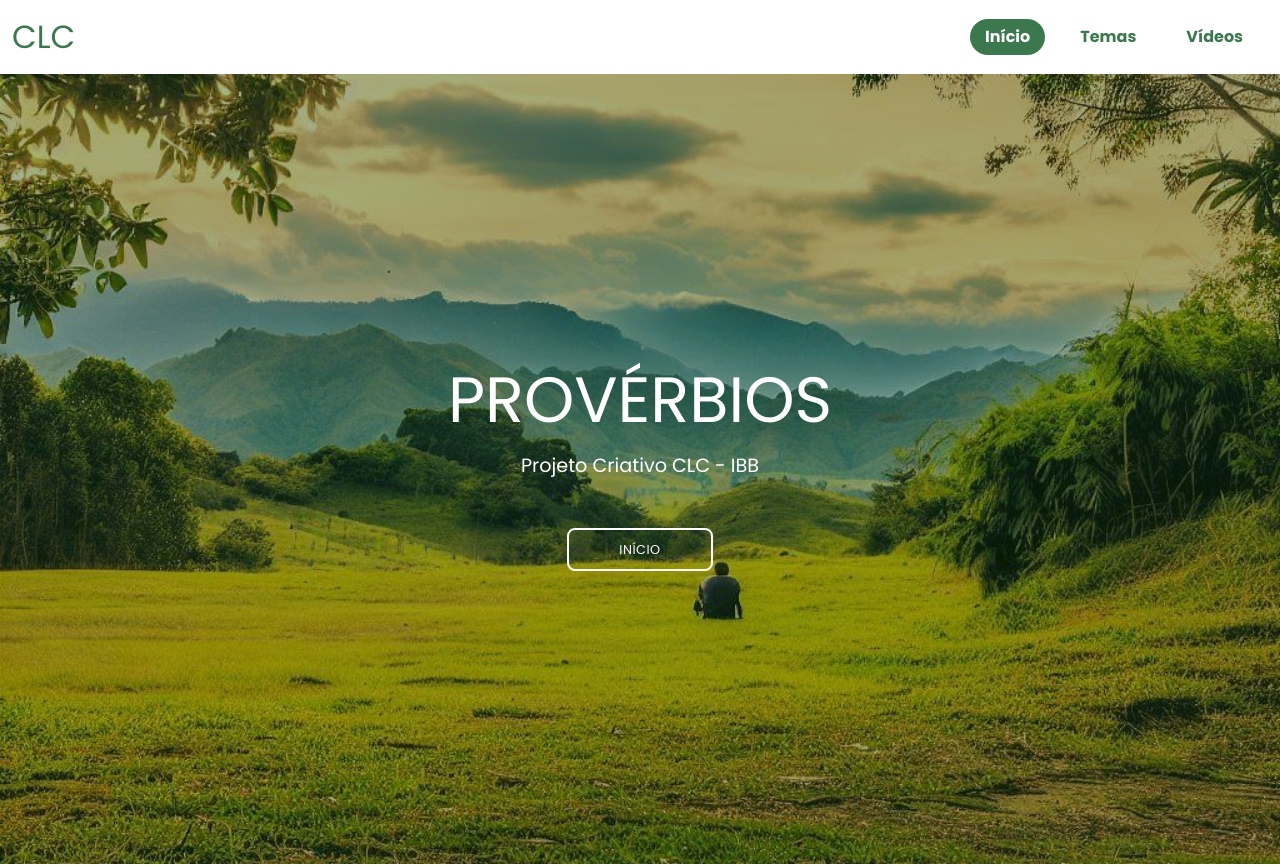
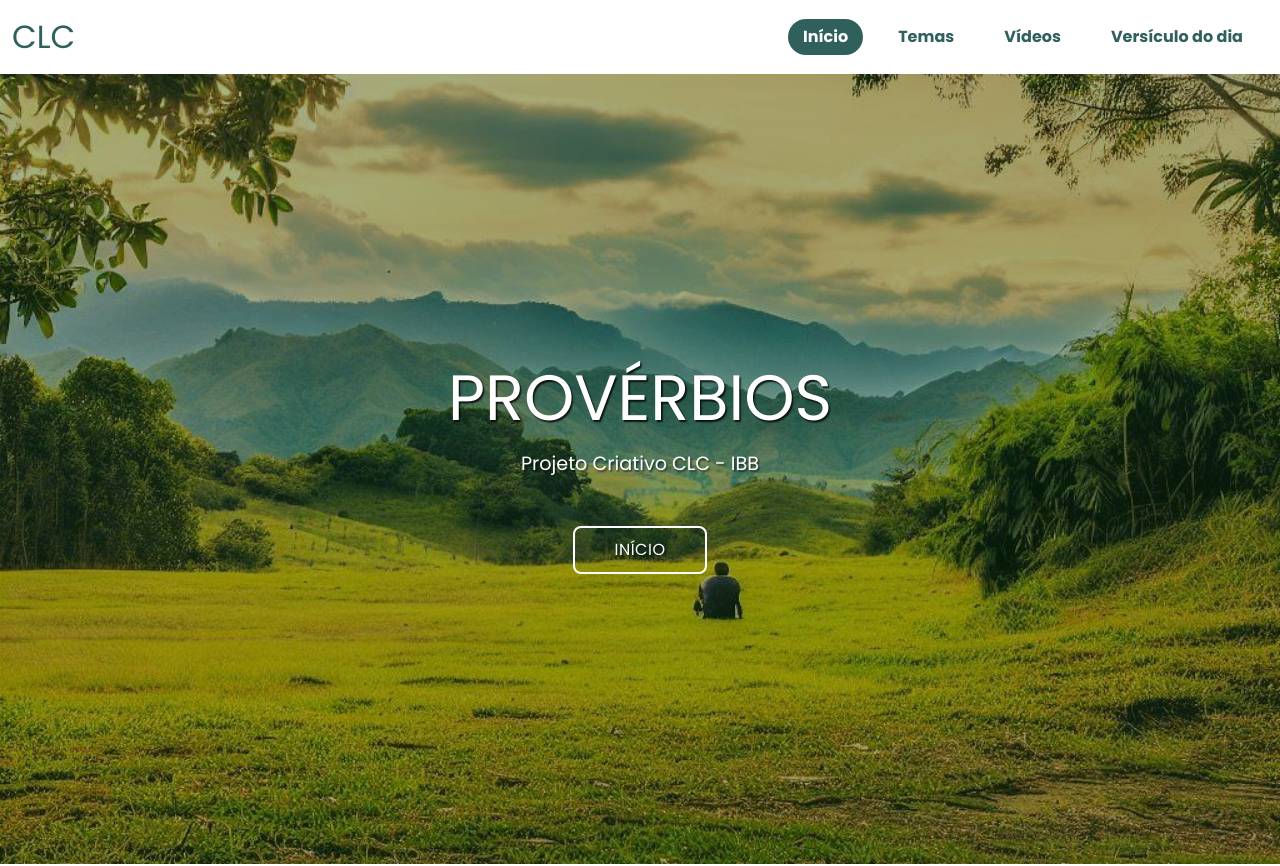
Before and after one commit to SuelanyBrito/Project-pv-frontend, an Angular app: page / in a window 1280 px wide. Shown: the top 866 px of the page. Built offline with nearby package versions, Linux system fonts and the light colour scheme; a web font is replaced by a local one.

Commit message:
change design

```diff
--- a/src/app/components/header/header.component.html
+++ b/src/app/components/header/header.component.html
@@ -26,6 +26,9 @@
             <li class="nav-item">
               <a class="nav-link" routerLink="/videos" [ngClass]="{ 'active': isRouteActive('/videos') }">Vídeos</a>
             </li>
+            <li class="nav-item">
+              <a class="nav-link" routerLink="/verse" [ngClass]="{ 'active': isRouteActive('/verse') }">Versículo do dia</a>
+            </li>
           </ul>
         </div>
       </div>
--- a/src/app/components/header/header.component.scss
+++ b/src/app/components/header/header.component.scss
@@ -9,17 +9,17 @@ a {
       .navbar-brand{
         font-size: 2em;
         pointer-events: none;
-        color: #3B784E;
+        color: #2f605c;
       }
     }
   }
 
   .navbar-toggler{
-     color: #3B784E;
+     color: #2f605c;
   }
     .navbar-toggler-icon {
       font-size: 1.5rem;
-      color: #3B784E;
+      color: #2f605c;
     }
 
     .navbar-nav {
@@ -31,10 +31,10 @@ a {
           text-decoration: none;
           display: flex;
           justify-content: center;
-          color: #3B784E;
+          color: #2f605c;
 
           &.active{
-            background: #3B784E ;
+            background: #2f605c;
             color: #fff;
           }
       }
--- a/src/app/pages/home/home.component.scss
+++ b/src/app/pages/home/home.component.scss
@@ -52,29 +52,32 @@
     line-height: 36px;
     text-transform: uppercase;
     margin-bottom: 10px;
+    text-shadow: .1rem .1rem .1rem rgba(0,0,0,.8);
   }
 
   .subtitle{
     font-size: 1.2em;
     line-height: 24px;
     margin-bottom: 50px;
+    text-shadow: .1rem .1rem .1rem rgba(0,0,0,.5);
   }
 
   #button{
     font-family: "Poppins", sans-serif;
     text-transform: uppercase;
+    text-shadow: .1rem .1rem .1rem rgba(0,0,0,.5);
     font-weight: 500;
-    font-size: 0.8em;
+    font-size: 1em;
     letter-spacing: 0.5px;
     display: inline-block;
-    padding: 10px 50px;
+    padding: 10px 40px;
     transition: 0.5s;
     border: 2px solid #fff;
     color: #fff;
   }
 
   #button:hover {
-    background-color: #49AF4A !important;
+    background-color: #63b289 !important;
   }
 
    .title-about2{
```
